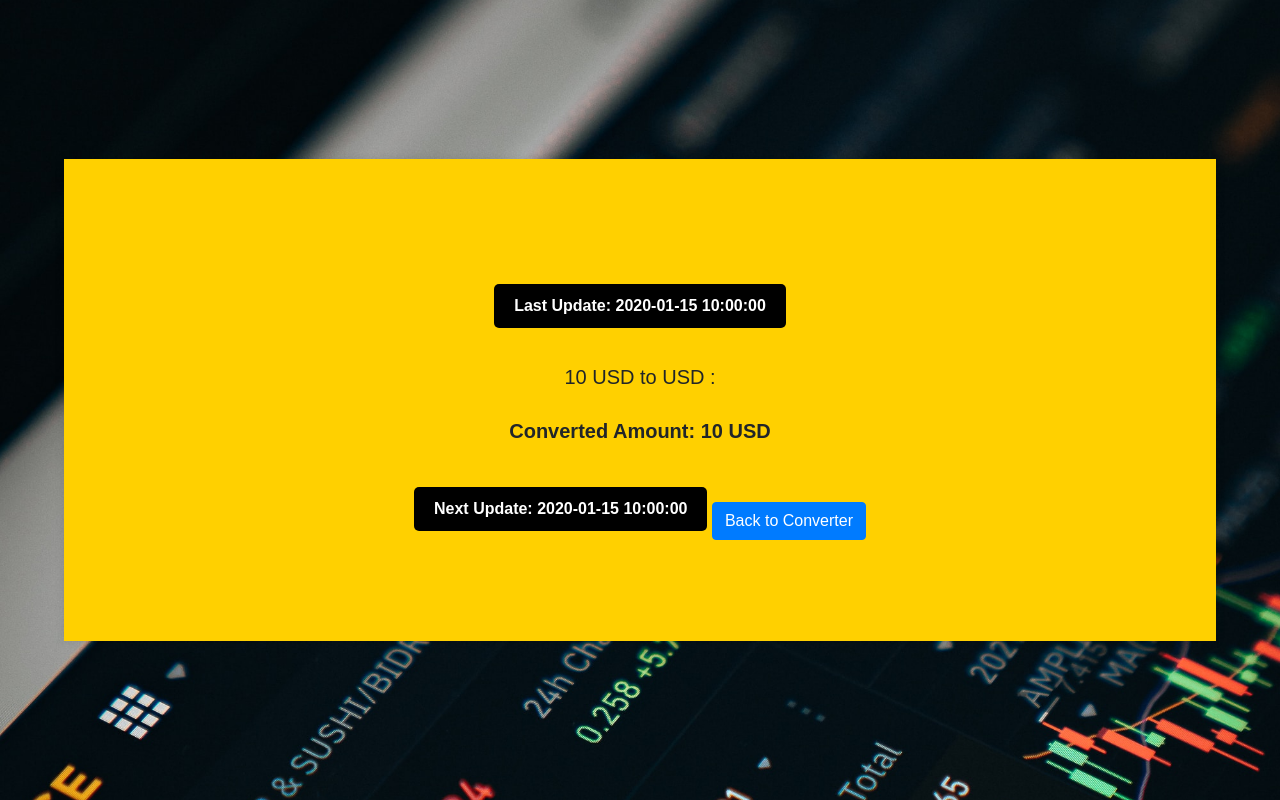
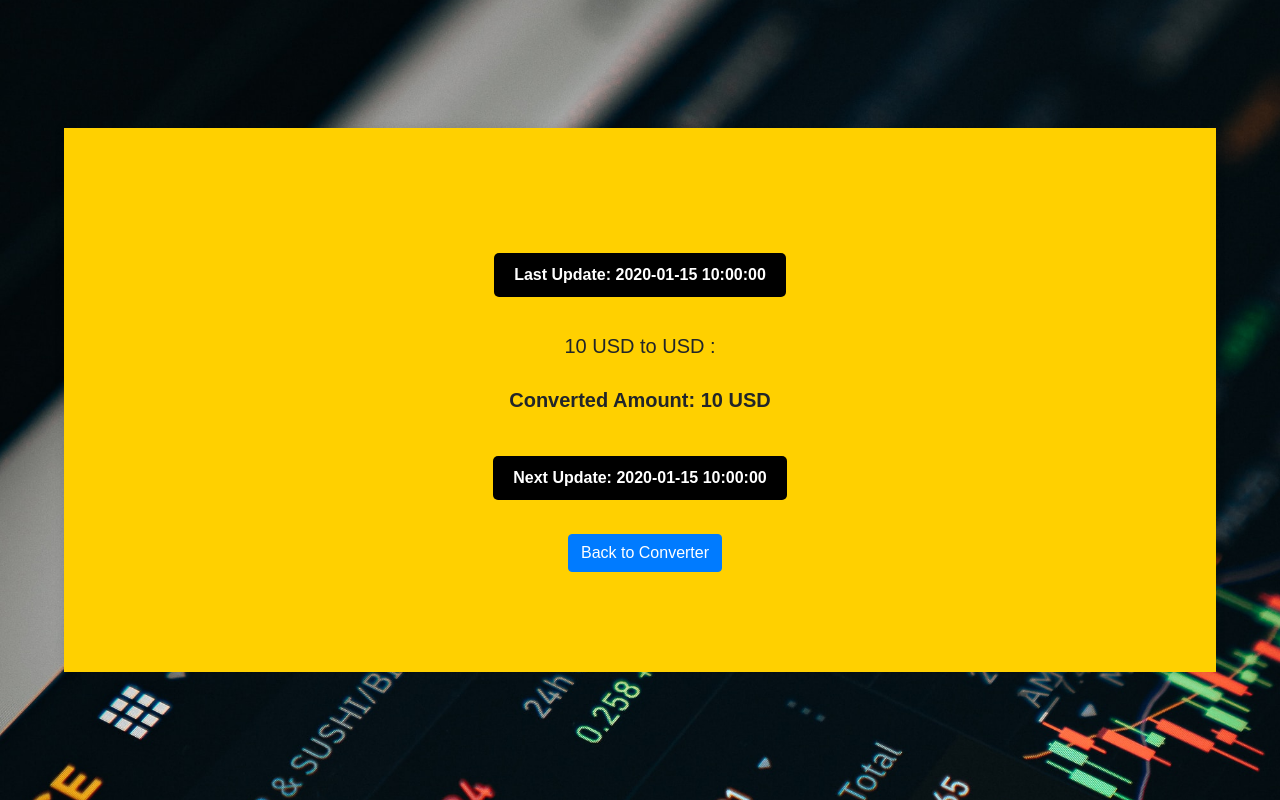
Before and after one commit to vhincekhay/CurrencyConverterApp, a Flask app: template templates/result.html in a window 1280 px wide. Shown: the part 156-956 px from the top of the page. Run offline with Flask 2, Linux system fonts and the light colour scheme; the template is opened without the code that fills it: most values are stand-ins (such as "Sample title", 1, 10 or a date in 2020); some libraries are stand-ins or nearby versions.

Commit message:
Update result.html

```diff
--- a/templates/result.html
+++ b/templates/result.html
@@ -33,7 +33,10 @@
             <p class="mt-4">{{ amount}} {{default_from_currency }} to {{ default_to_currency }} :</p>
             <p class="result mt-4">Converted Amount: {{ converted_amount }} {{default_to_currency}}</p>
             <button class="time-button" id="nextUpdateBtn">Next Update: {{ next_update_time }}</button>
-            <a href="/" class="btn btn-primary mt-4">Back to Converter</a>
+            <div class="">
+                <span> </span>
+                <a href="/" class="btn btn-primary mt-4">Back to Converter</a>
+            </div>
         </div>
     </div>
 </body>
```
